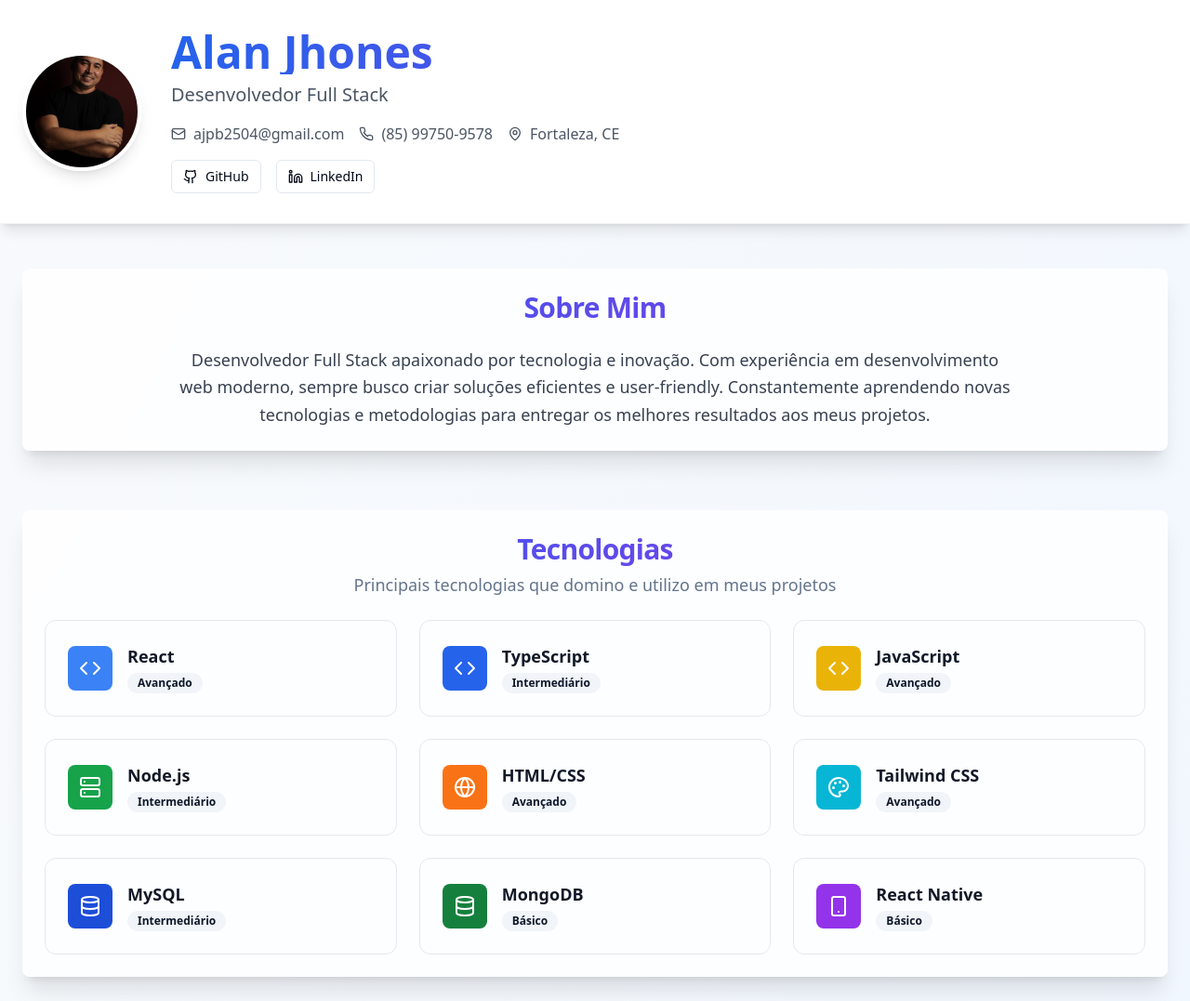
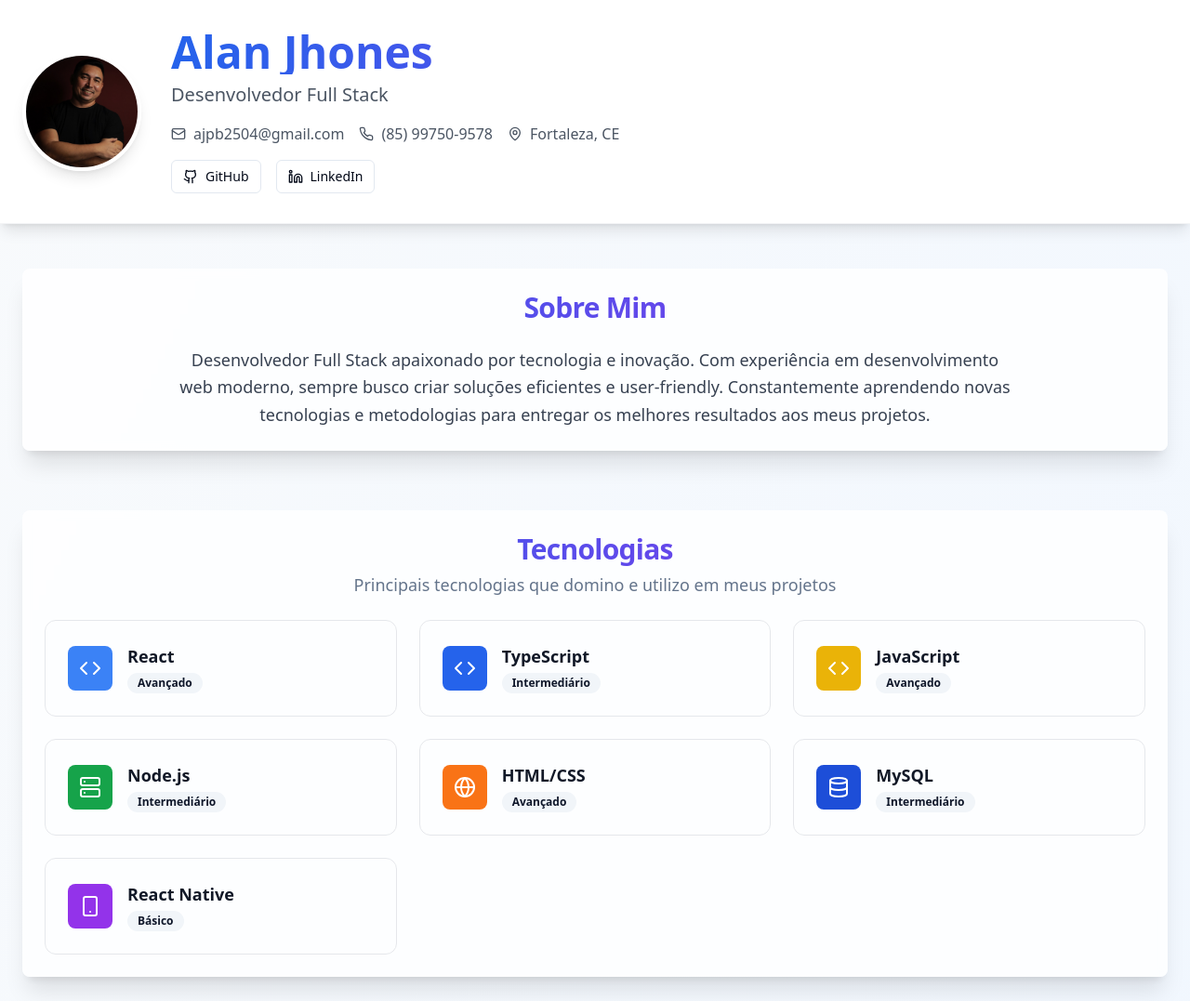
Before and after one commit to alanjhones2504/curriculo-alan-jhones, a React (Vite) app: page / in a window 1280 px wide. Shown: the top 1077 px of the page at 93% size. Built offline with nearby package versions, Linux system fonts and the light colour scheme.

Commit message:
Remove technologies and adjust photo
Remove Tailwind CSS and MongoDB from the technologies list. Adjust the profile picture to show the head and lower the photo.

```diff
--- a/src/pages/Index.tsx
+++ b/src/pages/Index.tsx
@@ -1,6 +1,5 @@
-
 import { useState } from "react";
-import { Github, Linkedin, Mail, Phone, MapPin, ExternalLink, Code, Database, Globe, Smartphone, Palette, Server } from "lucide-react";
+import { Github, Linkedin, Mail, Phone, MapPin, ExternalLink, Code, Database, Globe, Smartphone, Server } from "lucide-react";
 import { Card, CardContent, CardDescription, CardHeader, CardTitle } from "@/components/ui/card";
 import { Badge } from "@/components/ui/badge";
 import { Button } from "@/components/ui/button";
@@ -14,9 +13,7 @@ const Index = () => {
     { name: "JavaScript", icon: Code, color: "bg-yellow-500", level: "Avançado" },
     { name: "Node.js", icon: Server, color: "bg-green-600", level: "Intermediário" },
     { name: "HTML/CSS", icon: Globe, color: "bg-orange-500", level: "Avançado" },
-    { name: "Tailwind CSS", icon: Palette, color: "bg-cyan-500", level: "Avançado" },
     { name: "MySQL", icon: Database, color: "bg-blue-700", level: "Intermediário" },
-    { name: "MongoDB", icon: Database, color: "bg-green-700", level: "Básico" },
     { name: "React Native", icon: Smartphone, color: "bg-purple-600", level: "Básico" },
   ];
 
@@ -65,7 +62,7 @@ const Index = () => {
               <img
                 src="/lovable-uploads/e5b62c96-6188-40e6-a68d-4feace627455.png"
                 alt="Alan Jhones"
-                className="w-full h-full object-cover"
+                className="w-full h-full object-cover object-top"
               />
             </div>
             <div className="text-center md:text-left flex-1">
```
